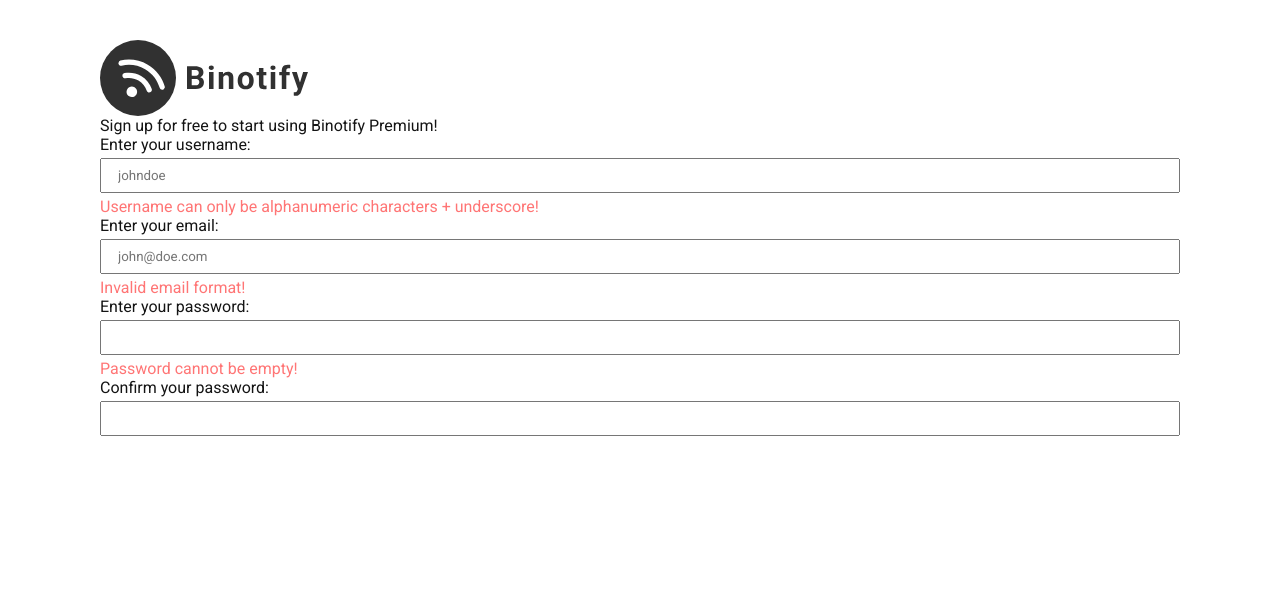
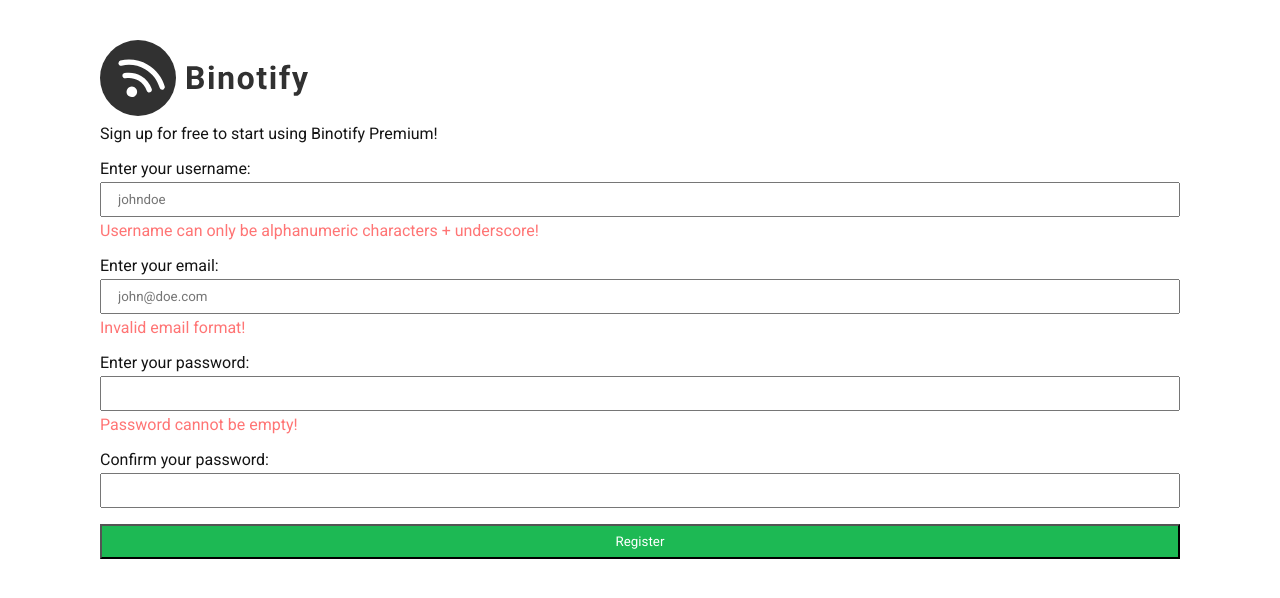
Before and after one commit to rayhankinan/wbd-2-binotify-premium-app, a React (Vite) app: page /register in a window 1280 px wide. Shown: the top 598 px of the page. Built offline with nearby package versions, Linux system fonts and the light colour scheme.

Commit message:
Feat: Add register button to register page

```diff
--- a/src/App.css
+++ /dev/null
@@ -1,41 +0,0 @@
-#root {
-  max-width: 1280px;
-  margin: 0 auto;
-  padding: 2rem;
-  text-align: center;
-}
-
-.logo {
-  height: 6em;
-  padding: 1.5em;
-  will-change: filter;
-}
-.logo:hover {
-  filter: drop-shadow(0 0 2em #646cffaa);
-}
-.logo.react:hover {
-  filter: drop-shadow(0 0 2em #61dafbaa);
-}
-
-@keyframes logo-spin {
-  from {
-    transform: rotate(0deg);
-  }
-  to {
-    transform: rotate(360deg);
-  }
-}
-
-@media (prefers-reduced-motion: no-preference) {
-  a:nth-of-type(2) .logo {
-    animation: logo-spin infinite 20s linear;
-  }
-}
-
-.card {
-  padding: 2em;
-}
-
-.read-the-docs {
-  color: #888;
-}
--- /dev/null
+++ b/src/components/AuthForm/FormButton.module.css
@@ -0,0 +1,5 @@
+.formButton {
+    padding: 0.5rem 1rem;
+    background: var(--darkgreen);
+    color: var(--white);
+}
--- /dev/null
+++ b/src/components/AuthForm/FormButton.tsx
@@ -0,0 +1,18 @@
+import React from "react";
+import styles from "./FormButton.module.css";
+
+const FormButton = ({
+  text,
+  onClickFunction,
+}: {
+  text: string;
+  onClickFunction: (e: React.SyntheticEvent) => void;
+}) => {
+  return (
+    <button className={styles.formButton} type="submit" onClick={onClickFunction}>
+      {text}
+    </button>
+  );
+};
+
+export default FormButton;
--- a/src/pages/register/Register.module.css
+++ b/src/pages/register/Register.module.css
@@ -0,0 +1,10 @@
+.form {
+    display: flex;
+    flex-direction: column;
+    gap: 1rem;
+    margin-top: 1rem;
+}
+
+.header p {
+    margin-top: 0.5rem;
+}
--- a/src/pages/register/Register.tsx
+++ b/src/pages/register/Register.tsx
@@ -1,36 +1,46 @@
-import { useEffect, useState } from 'react'
+import React, { useEffect, useState } from "react";
+
+import styles from "./Register.module.css";
+import Logo from "../../assets/logo-dark.svg";
 
 import AuthWrapper from "../../components/AuthWrapper/AuthWrapper";
 import FormGroup from "../../components/AuthForm/FormGroup";
-import styles from "./Register.module.css";
-import Logo from "../../assets/logo-dark.svg"
+import FormButton from "../../components/AuthForm/FormButton";
 
 import { validateUsername } from "../../utils/validateUsername";
 import { validateEmail } from "../../utils/validateEmail";
 
 const Register = () => {
-    const [username, setUsername] =  useState<string>("");
-    const [email, setEmail] =  useState<string>("");
-    const [password, setPassword] =  useState<string>("");
-    const [confirmation, setConfirmation] =  useState<string>("");
+  const [username, setUsername] = useState<string>("");
+  const [email, setEmail] = useState<string>("");
+  const [password, setPassword] = useState<string>("");
+  const [confirmation, setConfirmation] = useState<string>("");
 
   const [isUsernameValid, setIsUsernameValid] = useState<boolean>(false);
   const [isEmailValid, setIsEmailValid] = useState<boolean>(false);
   const [isPasswordValid, setIsPasswordValid] = useState<boolean>(false);
-    const [isConfirmationValid, setIsConfirmationValid] = useState<boolean>(false);
+  const [isConfirmationValid, setIsConfirmationValid] =
+    useState<boolean>(false);
 
   useEffect(() => {
-        setIsUsernameValid(validateUsername(username))
-    }, [username])
+    setIsUsernameValid(validateUsername(username));
+  }, [username]);
 
   useEffect(() => {
-        setIsEmailValid(validateEmail(email))
-    }, [email])
+    setIsEmailValid(validateEmail(email));
+  }, [email]);
 
   useEffect(() => {
-        setIsPasswordValid(password.length > 0)
-        setIsConfirmationValid(password === confirmation)
-    }, [password, confirmation])
+    setIsPasswordValid(password.length > 0);
+    setIsConfirmationValid(password === confirmation);
+  }, [password, confirmation]);
+
+  const onRegister = (e: React.SyntheticEvent) => {
+    e.preventDefault();
+
+    // TODO: Send POST request to REST API
+    alert("Register button clicked!");
+  };
 
   return (
     <AuthWrapper>
@@ -40,14 +50,47 @@ const Register = () => {
           <p>Sign up for free to start using Binotify Premium!</p>
         </header>
         <form className={styles.form}>
-                    <FormGroup id="username" type="text" label="Enter your username:" placeholder="johndoe" value={[username, setUsername]} status={isUsernameValid} errorText="Username can only be alphanumeric characters + underscore!" />
-                    <FormGroup id="email" type="email" label="Enter your email:" placeholder="john@doe.com" value={[email, setEmail]} status={isEmailValid} errorText="Invalid email format!" />
-                    <FormGroup id="password" type="password" label="Enter your password:" placeholder="" value={[password, setPassword]} status={isPasswordValid} errorText="Password cannot be empty!" />
-                    <FormGroup id="confirm" type="password" label="Confirm your password:" placeholder="" value={[confirmation, setConfirmation]} status={isConfirmationValid} errorText="Confirmation password is different than password!" />
+          <FormGroup
+            id="username"
+            type="text"
+            label="Enter your username:"
+            placeholder="johndoe"
+            value={[username, setUsername]}
+            status={isUsernameValid}
+            errorText="Username can only be alphanumeric characters + underscore!"
+          />
+          <FormGroup
+            id="email"
+            type="email"
+            label="Enter your email:"
+            placeholder="john@doe.com"
+            value={[email, setEmail]}
+            status={isEmailValid}
+            errorText="Invalid email format!"
+          />
+          <FormGroup
+            id="password"
+            type="password"
+            label="Enter your password:"
+            placeholder=""
+            value={[password, setPassword]}
+            status={isPasswordValid}
+            errorText="Password cannot be empty!"
+          />
+          <FormGroup
+            id="confirm"
+            type="password"
+            label="Confirm your password:"
+            placeholder=""
+            value={[confirmation, setConfirmation]}
+            status={isConfirmationValid}
+            errorText="Confirmation password is different than password!"
+          />
+          <FormButton text="Register" onClickFunction={onRegister} />
         </form>
       </>
     </AuthWrapper>
-    )
-}
+  );
+};
 
 export default Register;
```
Lines whose indentation alone changed are shown as unchanged.
